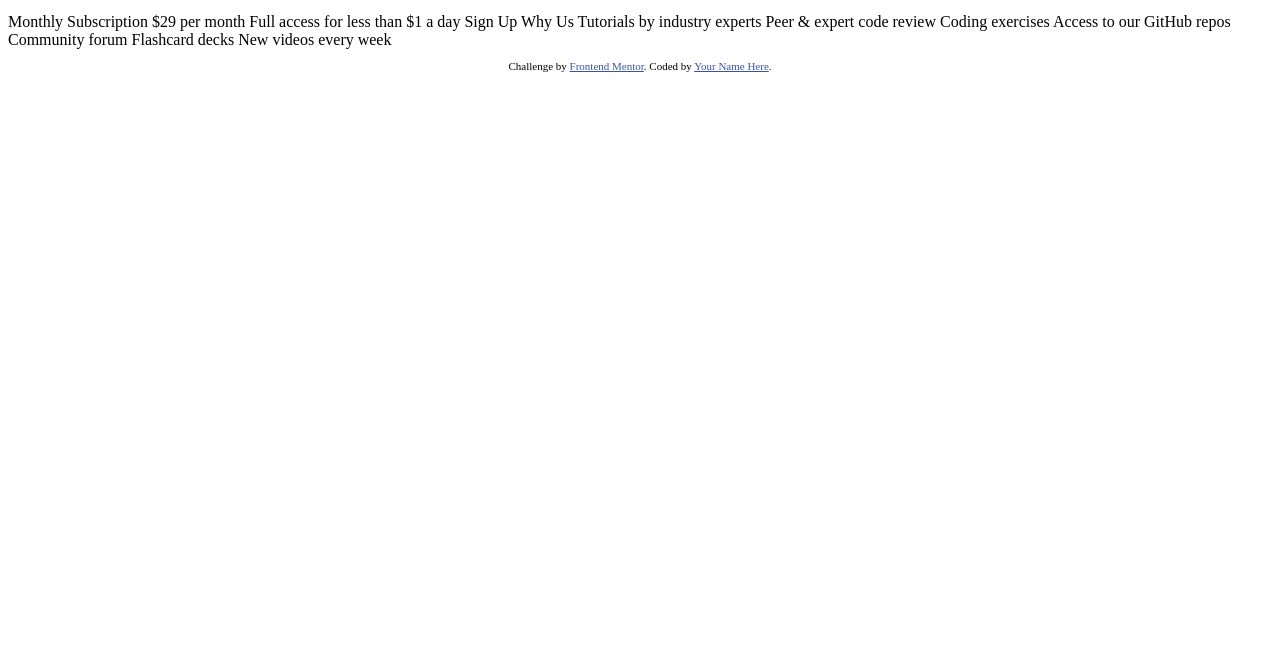
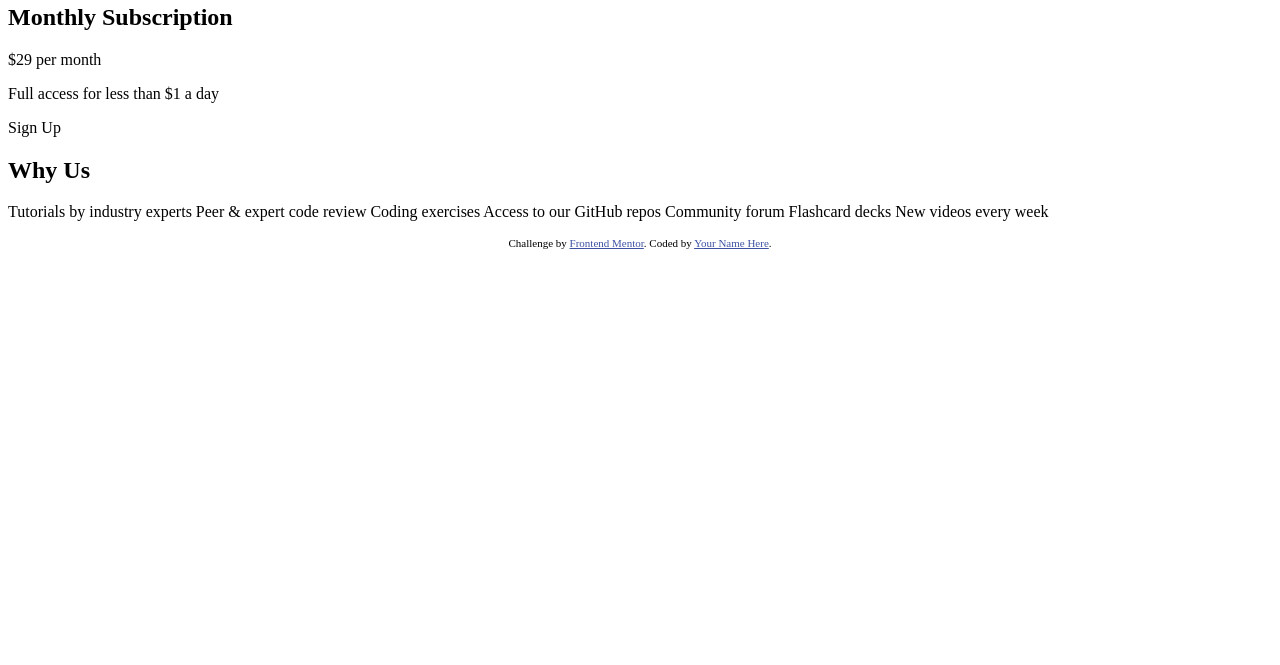
Before and after one commit to dolgopolov-v/frontendmentor-1, a plain HTML site: page index.html in a window 1280 px wide. Shown: the part 135-800 px from the top of the page. Drawn offline with Linux system fonts and the light colour scheme.

Commit message:
add some other ctructure

```diff
--- a/index.html
+++ b/index.html
@@ -1,5 +1,6 @@
 <!DOCTYPE html>
 <html lang="en">
+
 <head>
   <meta charset="UTF-8">
   <meta name="viewport" content="width=device-width, initial-scale=1.0"> <!-- displays site properly based on user's device -->
@@ -10,11 +11,19 @@
 
   <!-- Feel free to remove these styles or customise in your own stylesheet 👍 -->
   <style>
-    .attribution { font-size: 11px; text-align: center; }
-    .attribution a { color: hsl(228, 45%, 44%); }
+    .attribution {
+      font-size: 11px;
+      text-align: center;
+    }
+
+    .attribution a {
+      color: hsl(228, 45%, 44%);
+    }
   </style>
 </head>
+
 <body>
+  <section>
     <h1>Join our community</h1>
 
     <strong>30-day, hassle-free money back guarantee</strong>
@@ -22,24 +31,31 @@
     <p>Gain access to our full library of tutorials along with expert code reviews.
       Perfect for any developers who are serious about honing their skills.</p>
 
-  Monthly Subscription
+  </section>
+  <section>
 
-  &dollar;29 per month
+    <h2>Monthly Subscription</h2>
 
-  Full access for less than &dollar;1 a day
+    <p>
+      <sp>&dollar;29</sp> per month
+    </p>
 
-  Sign Up
+    <p>Full access for less than &dollar;1 a day</p>
 
-  Why Us
+    <bt>Sign Up</bt>
+  </section>
+  <section>
+    <h2>Why Us</h2>
 
+    <p>
       Tutorials by industry experts
       Peer &amp; expert code review
       Coding exercises
       Access to our GitHub repos
       Community forum
       Flashcard decks
-  New videos every week
-
+      New videos every week</p>
+  </section>
   <footer>
     <p class="attribution">
       Challenge by <a href="https://www.frontendmentor.io?ref=challenge" target="_blank">Frontend Mentor</a>.
@@ -47,4 +63,5 @@
     </p>
   </footer>
 </body>
+
 </html>
```
Lines whose indentation alone changed are shown as unchanged.
